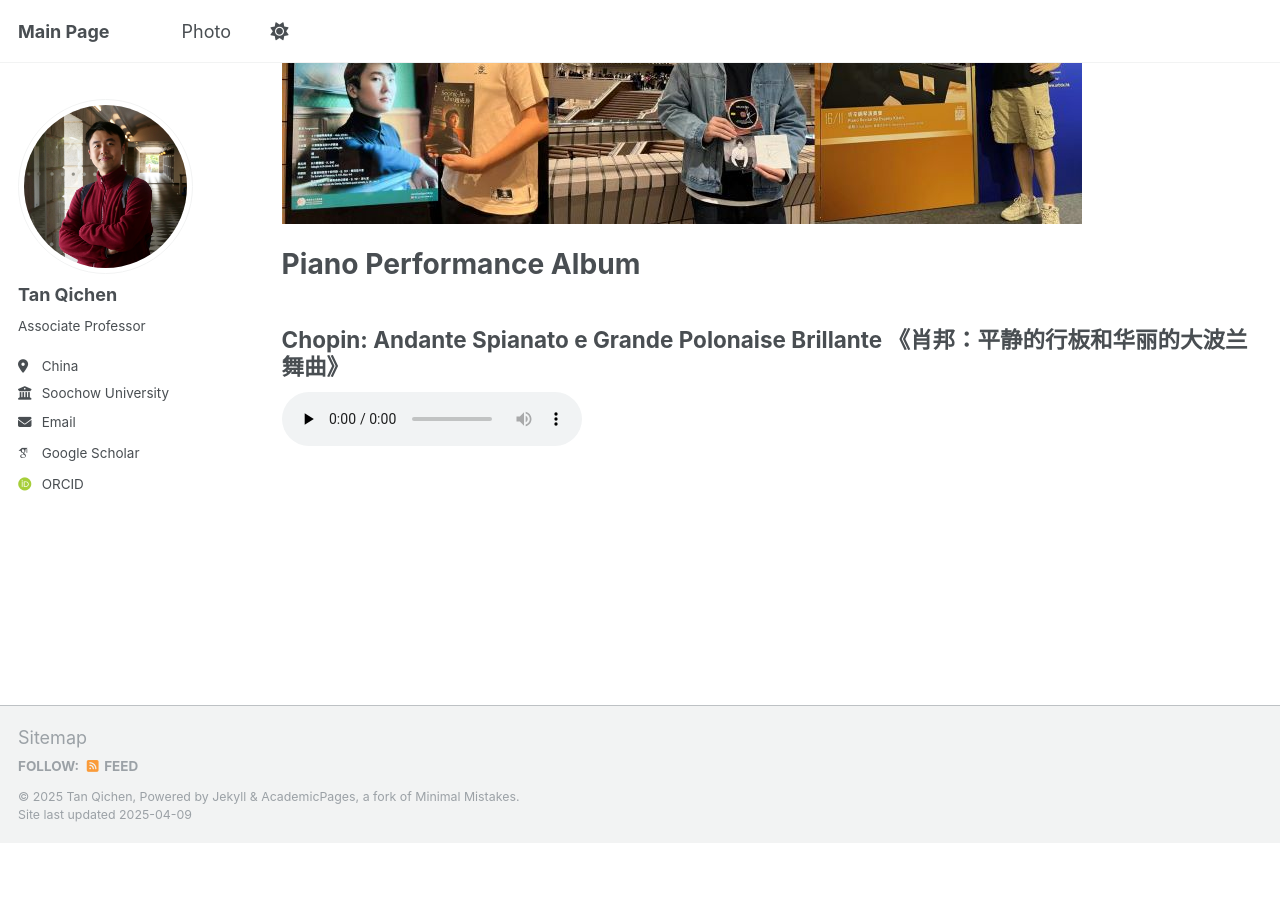
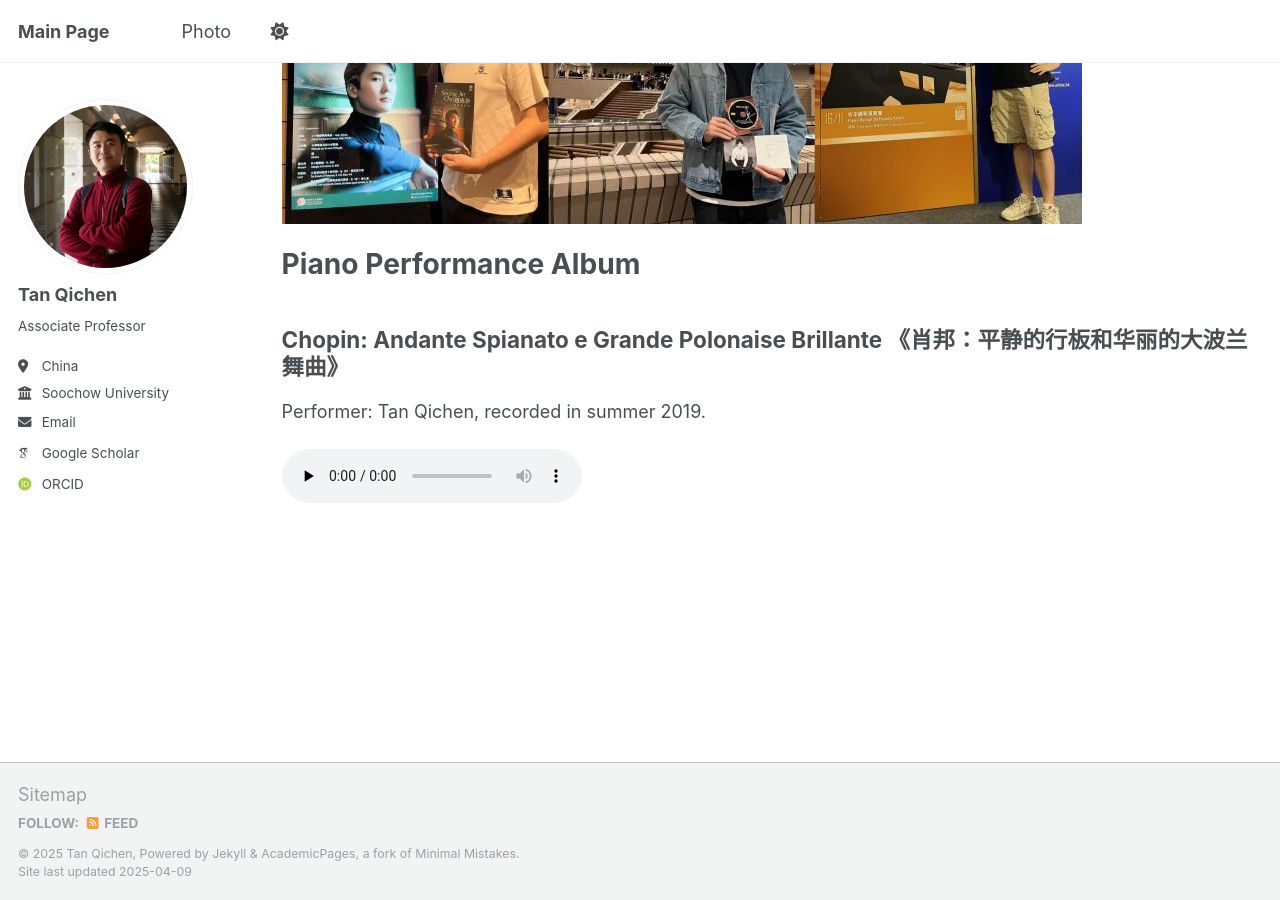
Before and after one commit to tylertam98/tylertam98.github.io, a Jekyll site: the page built from _pages/cv.md, in a window 1280 px wide and 900 px high, scrolled down 4077 px. Built offline with Jekyll 4.4.1, drawn with Linux system fonts in a browser that asks for light colours; some web fonts are replaced; before the commit the page ends 4920 px from its top, so only the background shows below that.

Commit message:
Update cv.md

```diff
--- a/_pages/cv.md
+++ b/_pages/cv.md
@@ -39,5 +39,5 @@ Piano Performance Album
 
 Chopin: Andante Spianato e Grande Polonaise Brillante 《肖邦：平静的行板和华丽的大波兰舞曲》
 ------
+Performer: Tan Qichen, recorded in summer 2019.
 <audio src="/images/华丽的大波兰.m4a" controls="" preload="none">
-Performer: Tan Qichen, recorded in summer 2019.
```
